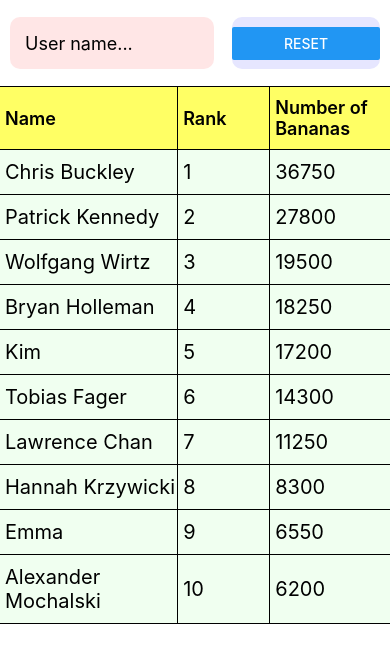
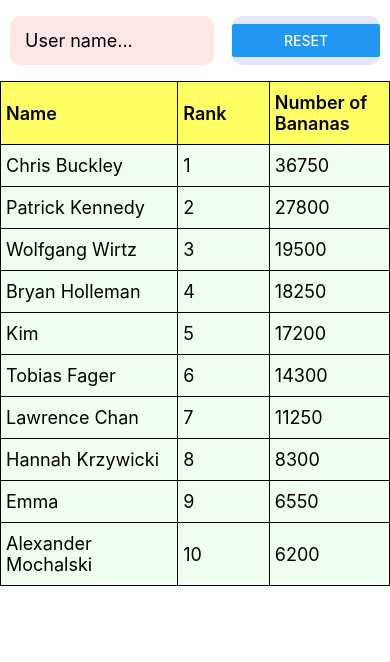
Before and after one commit to omarsalama98/CaseStudyLeaderboard, a React Native app: screen / in a window 390 px wide. Shown: the top 662 px of the page. Built offline with nearby package versions, Linux system fonts and the light colour scheme.

Commit message:
Design updates

```diff
--- a/src/components/DataTable/TableEntry.tsx
+++ b/src/components/DataTable/TableEntry.tsx
@@ -39,7 +39,7 @@ const styles = StyleSheet.create({
   container: {
     flexDirection: 'row',
     backgroundColor: 'rgb(240, 255, 240)',
-    borderBottomWidth: 1,
+    borderTopWidth: 1,
   },
   cell: {
     justifyContent: 'center',
@@ -50,11 +50,11 @@ const styles = StyleSheet.create({
     borderEndWidth: 1,
   },
   cell_text: {
-    fontSize: 20,
+    fontSize: 18,
     color: 'black',
   },
   highlighted_cell_text: {
-    fontSize: 20,
+    fontSize: 18,
     color: 'red',
   },
 });
--- a/src/components/DataTable/TableHeader.tsx
+++ b/src/components/DataTable/TableHeader.tsx
@@ -6,7 +6,7 @@ const TableHeader = (props: {
   cell_weights: number[];
 }) => {
   return props.column_titles.length > 0 ? (
-    <View style={[styles.container]}>
+    <View style={styles.container}>
       {props.column_titles.map((title, index) => {
         return (
           <View
@@ -30,7 +30,6 @@ const styles = StyleSheet.create({
   container: {
     flexDirection: 'row',
     backgroundColor: 'rgb(255, 255, 100)',
-    borderBottomWidth: 1,
   },
   cell: {
     justifyContent: 'center',
--- a/src/components/UsersTable.tsx
+++ b/src/components/UsersTable.tsx
@@ -51,6 +51,6 @@ export default UsersTable;
 
 const styles = StyleSheet.create({
   container: {
-    borderTopWidth: 1,
+    borderWidth: 1,
   },
 });
```
